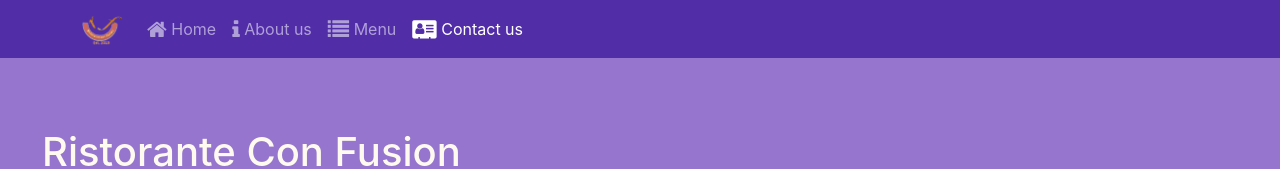
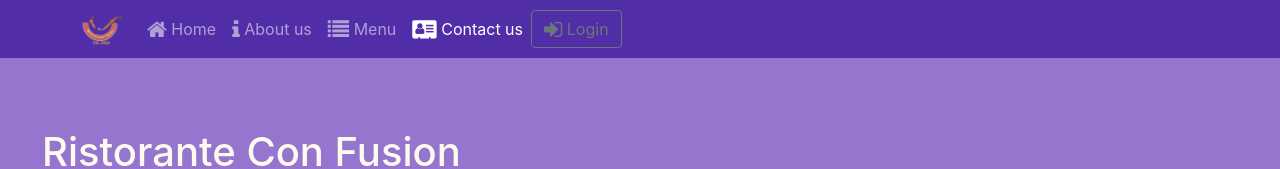
Before and after one commit to potchi23/confusion_react, a React (Create React App) app: page /contactus in a window 1280 px wide. Shown: the top 169 px of the page. Built offline with nearby package versions, Linux system fonts and the light colour scheme.

Commit message:
Uncontrolled forms

```diff
--- a/src/components/HeaderComponent.js
+++ b/src/components/HeaderComponent.js
@@ -1,5 +1,5 @@
 import React, {Component} from 'react';
-import { Navbar, NavbarBrand, Nav, NavbarToggler, Collapse, NavItem, Jumbotron } from 'reactstrap';
+import { Navbar, NavbarBrand, Nav, NavbarToggler, Collapse, NavItem, Jumbotron, Button, Modal, ModalHeader, ModalBody, FormGroup, Form, Label, Input } from 'reactstrap';
 import { NavLink } from 'react-router-dom';
 
 class Header extends Component{
@@ -8,16 +8,33 @@
         super(props);
 
         this.state = {
-            isNavOpen : false
+            isNavOpen : false,
+            isModalOpen : false
         }
 
         this.toggleNav = this.toggleNav.bind(this);
+        this.toggleModal = this.toggleModal.bind(this);
+        this.handleLogin = this.handleLogin.bind(this);
+
+
     }
 
     toggleNav(){
         this.setState({
-            isNavOpen : !this.state.isNavOpen
+            isNavOpen : !this.state.isNavOpen,
         });
+    }
+
+    toggleModal(){
+        this.setState({
+            isModalOpen : !this.state.isModalOpen
+        });
+    }
+
+    handleLogin(event){
+        this.toggleModal();
+        alert("Username : " + this.username.value + " Password : " + this.username.value + " Remember : " + this.remember.checked)
+        event.preventDefault();
     }
 
     render(){
@@ -56,6 +73,14 @@
                                 </NavLink>
                             </NavItem>
                         </Nav>
+
+                        <Nav className="ml-auto" navbar>
+                            <NavItem>
+                                <Button outline onClick={this.toggleModal}>
+                                    <span className="fa fa-sign-in fa-lg"></span> Login
+                                </Button>
+                            </NavItem>
+                        </Nav>
                     </Collapse>
 
                 </div>
@@ -72,6 +97,36 @@
                 </div>
             </Jumbotron>
 
+            <Modal isOpen={this.state.isModalOpen} toggle={this.toggleModal}>
+                <ModalHeader>Login</ModalHeader>
+                    <Form onSubmit={this.handleLogin} className="p-5">
+                        <FormGroup>
+                            <Label htmlFor="username">Username</Label>
+                            <Input type="text" id="username" name="username" className="mb-4"
+                            innerRef={(input) => this.username = input}/>
+                        </FormGroup>
+
+                        <FormGroup>
+                            <Label htmlFor="password">Password</Label>
+                            <Input type="password" id="password" name="password" className="mb-4"
+                            innerRef={(input) => this.password = input}/>
+                        </FormGroup>
+
+                        <FormGroup>
+                            <Input type="checkbox" name="remember" innerRef={(input) => this.remember = input}/> Remember me
+                        </FormGroup>
+
+                        <FormGroup>
+                            <Button type="submit" value="submit" color="primary">Login</Button>
+                        </FormGroup>
+                    </Form>
+                <ModalBody>
+
+
+
+                </ModalBody>
+            </Modal>
+
             </React.Fragment>
         );
     }
```
